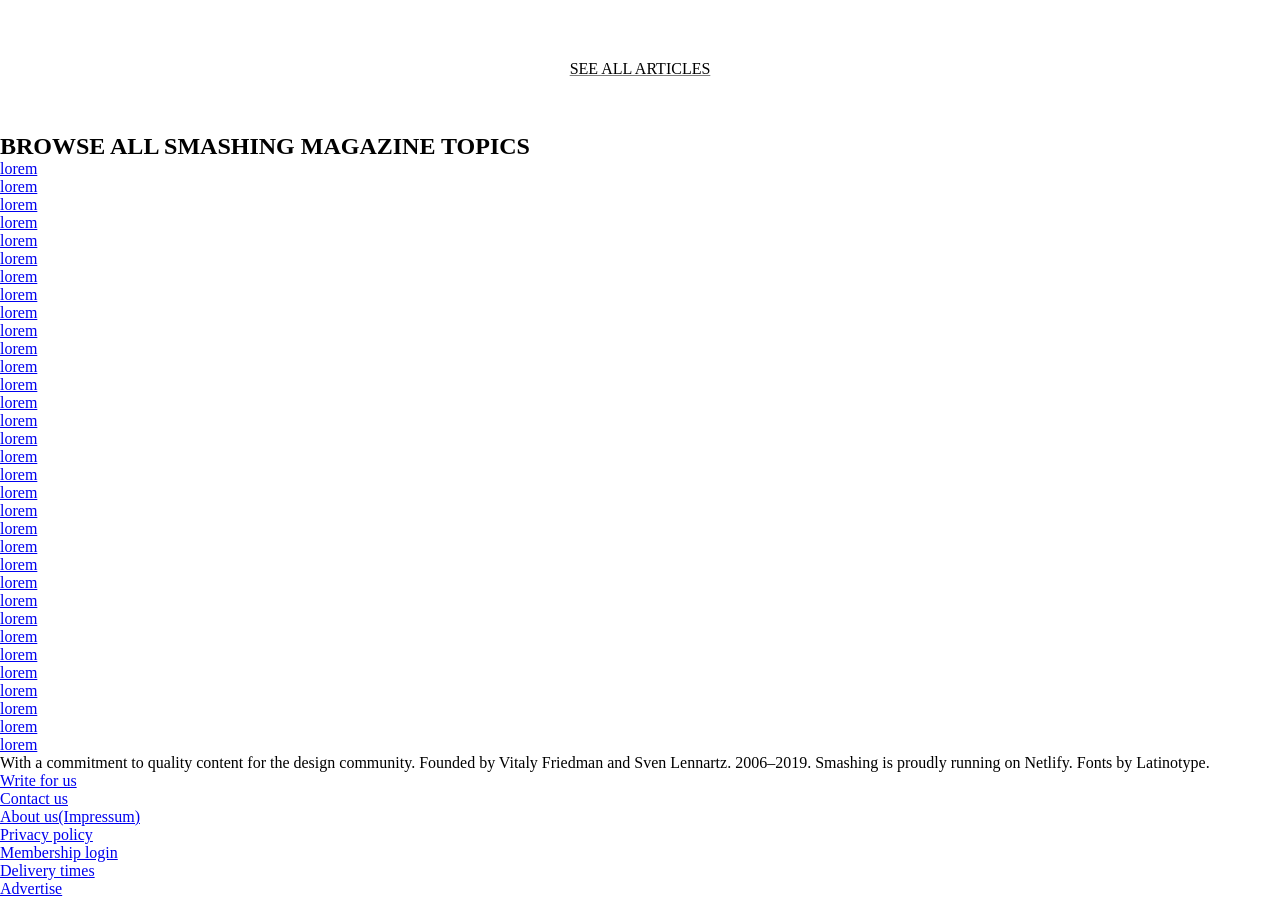
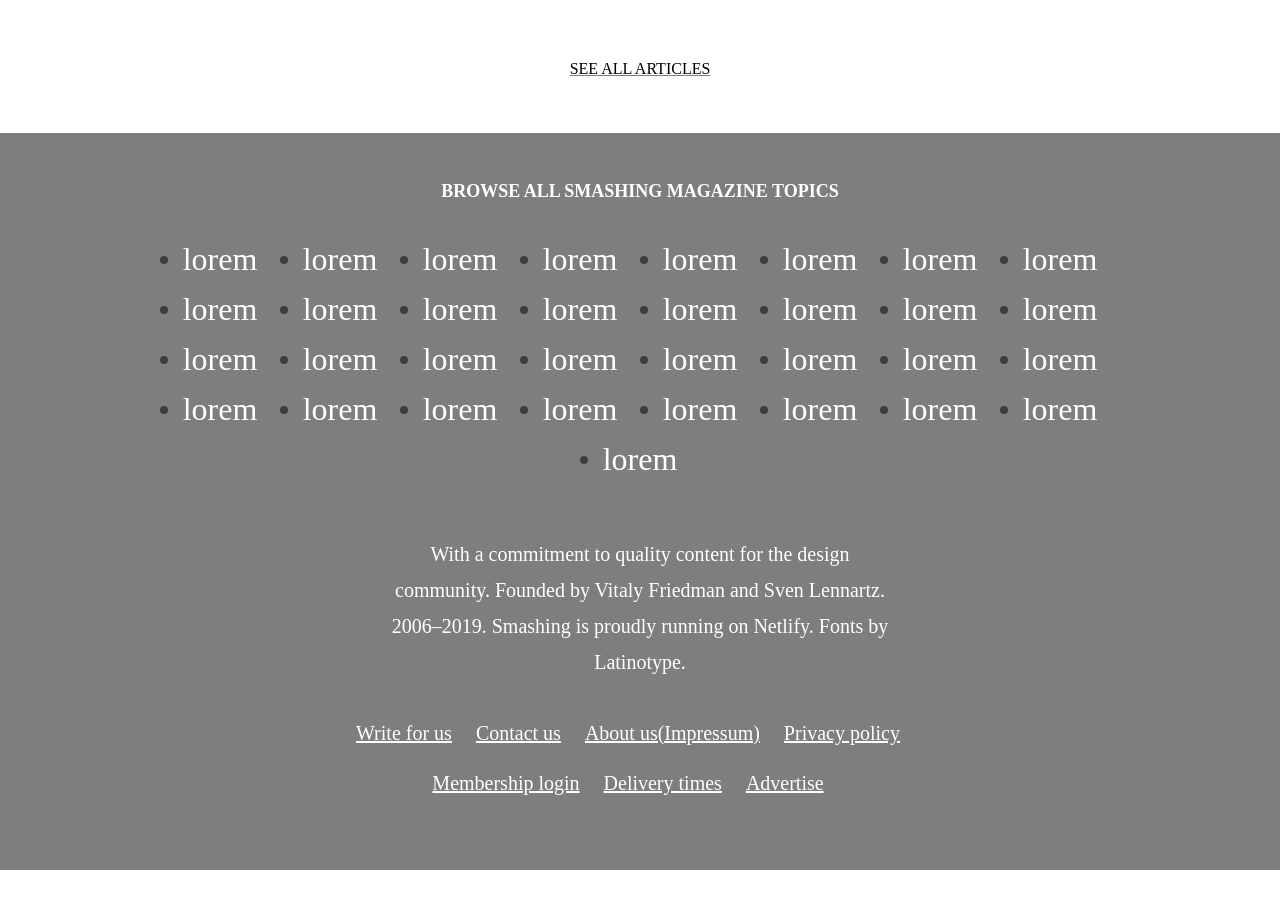
Before and after one commit to SantiagoGuerra/smashing-magazine, a website: page index.html in a window 1280 px wide. Shown: the part 9940-10838 px from the top of the page. After the commit the page ends 10810 px from the top, so only its background shows below. Drawn offline with Linux system fonts and the light colour scheme.

Commit message:
footer has been added

```diff
--- a/css/styles.css
+++ b/css/styles.css
@@ -680,3 +680,80 @@
 .aside-aside {
   margin-bottom: 140px;
 }
+
+.footer {
+  background: #7e7e7e ;
+  display: flex;
+  flex-direction: column;
+  justify-content: center;
+  align-items: center;
+  padding: 48px;
+}
+
+.footer-title {
+  font-size: 18px;
+  color: #fff;
+  margin-bottom: 42px;
+}
+
+.footer-list-a {
+  display: flex;
+  width: 90%;
+  height: 250px;
+  list-style: none;
+  flex-wrap: wrap;
+  justify-content: center;
+}
+
+.list-a {
+  width: 120px;
+  display: flex;
+  justify-content: center;
+  height: 32px;
+  align-items: center;
+  position: relative;
+}
+
+.list-a::before {
+  content: " ";
+  width: 8px;
+  height: 8px;
+  position: absolute;
+  background: #3d3d3d;
+  left: 0px;
+  border-radius: 50%;
+}
+
+.list-a > a {
+  font-size: 32px;
+  text-decoration: none;
+  color: #fff;
+}
+
+.footer-desc {
+  width: 500px;
+  text-align: center;
+  line-height: 1.8;
+  color: #fff;
+  font-size: 20px;
+  margin-top: 42px;
+}
+
+.foooter-list-b {
+  display: flex;
+  width: 600px;
+  list-style: none;
+  margin-top: 42px;
+  flex-wrap: wrap;
+  justify-content: center;
+  height: 100px;
+}
+
+.foooter-list-b > li {
+  margin-right: 24px;
+  font-size: 20px;
+}
+
+.foooter-list-b > li > a {
+  color: #fff;
+}
--- a/index.html
+++ b/index.html
@@ -911,46 +911,47 @@
 
   </main>
 
-  <footer>
-    <h2>
+  <footer class="footer">
+
+    <h2 class="footer-title">
       BROWSE ALL SMASHING MAGAZINE TOPICS
     </h2>
-    <ul>
-      <li><a href="#">lorem</a></li>
-      <li><a href="#">lorem</a></li>
-      <li><a href="#">lorem</a></li>
-      <li><a href="#">lorem</a></li>
-      <li><a href="#">lorem</a></li>
-      <li><a href="#">lorem</a></li>
-      <li><a href="#">lorem</a></li>
-      <li><a href="#">lorem</a></li>
-      <li><a href="#">lorem</a></li>
-      <li><a href="#">lorem</a></li>
-      <li><a href="#">lorem</a></li>
-      <li><a href="#">lorem</a></li>
-      <li><a href="#">lorem</a></li>
-      <li><a href="#">lorem</a></li>
-      <li><a href="#">lorem</a></li>
-      <li><a href="#">lorem</a></li>
-      <li><a href="#">lorem</a></li>
-      <li><a href="#">lorem</a></li>
-      <li><a href="#">lorem</a></li>
-      <li><a href="#">lorem</a></li>
-      <li><a href="#">lorem</a></li>
-      <li><a href="#">lorem</a></li>
-      <li><a href="#">lorem</a></li>
-      <li><a href="#">lorem</a></li>
-      <li><a href="#">lorem</a></li>
-      <li><a href="#">lorem</a></li>
-      <li><a href="#">lorem</a></li>
-      <li><a href="#">lorem</a></li>
-      <li><a href="#">lorem</a></li>
-      <li><a href="#">lorem</a></li>
-      <li><a href="#">lorem</a></li>
-      <li><a href="#">lorem</a></li>
-      <li><a href="#">lorem</a></li>
+    <ul class="footer-list-a">
+      <li class="list-a"><a href="#">lorem</a></li>
+      <li class="list-a"><a href="#">lorem</a></li>
+      <li class="list-a"><a href="#">lorem</a></li>
+      <li class="list-a"><a href="#">lorem</a></li>
+      <li class="list-a"><a href="#">lorem</a></li>
+      <li class="list-a"><a href="#">lorem</a></li>
+      <li class="list-a"><a href="#">lorem</a></li>
+      <li class="list-a"><a href="#">lorem</a></li>
+      <li class="list-a"><a href="#">lorem</a></li>
+      <li class="list-a"><a href="#">lorem</a></li>
+      <li class="list-a"><a href="#">lorem</a></li>
+      <li class="list-a"><a href="#">lorem</a></li>
+      <li class="list-a"><a href="#">lorem</a></li>
+      <li class="list-a"><a href="#">lorem</a></li>
+      <li class="list-a"><a href="#">lorem</a></li>
+      <li class="list-a"><a href="#">lorem</a></li>
+      <li class="list-a"><a href="#">lorem</a></li>
+      <li class="list-a"><a href="#">lorem</a></li>
+      <li class="list-a"><a href="#">lorem</a></li>
+      <li class="list-a"><a href="#">lorem</a></li>
+      <li class="list-a"><a href="#">lorem</a></li>
+      <li class="list-a"><a href="#">lorem</a></li>
+      <li class="list-a"><a href="#">lorem</a></li>
+      <li class="list-a"><a href="#">lorem</a></li>
+      <li class="list-a"><a href="#">lorem</a></li>
+      <li class="list-a"><a href="#">lorem</a></li>
+      <li class="list-a"><a href="#">lorem</a></li>
+      <li class="list-a"><a href="#">lorem</a></li>
+      <li class="list-a"><a href="#">lorem</a></li>
+      <li class="list-a"><a href="#">lorem</a></li>
+      <li class="list-a"><a href="#">lorem</a></li>
+      <li class="list-a"><a href="#">lorem</a></li>
+      <li class="list-a"><a href="#">lorem</a></li>
     </ul>
-    <p>
+    <p class="footer-desc">
         With a commitment to quality content for the design community.
 
         Founded by Vitaly Friedman and Sven Lennartz. 2006–2019.
@@ -960,7 +961,7 @@
         Fonts by Latinotype.
     </p>
 
-    <ul>
+    <ul class="foooter-list-b">
       <li>
         <a href="#">Write for us</a>
       </li>
```
